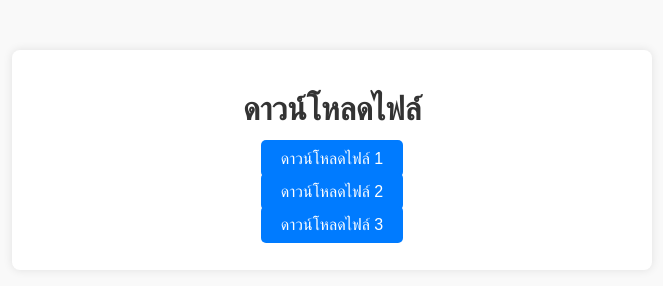
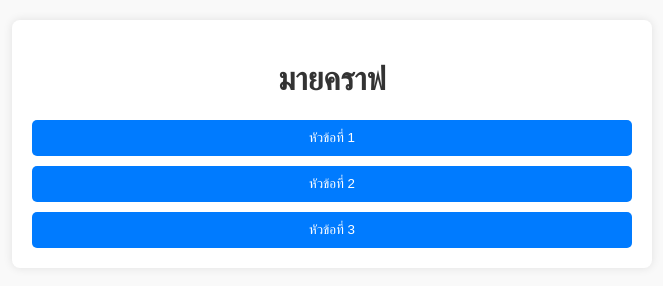
Before and after one commit to ghbkjnl/ghbkjnl.github.io, a plain HTML site: page index.html in a window 1280 px wide. Shown: the whole page, without its empty margins (308-971 px from the left). Drawn offline with Linux system fonts and the light colour scheme.

Commit message:
Update index.html

```diff
--- a/index.html
+++ b/index.html
@@ -4,17 +4,16 @@
     <meta charset="UTF-8">
     <meta http-equiv="X-UA-Compatible" content="IE=edge">
     <meta name="viewport" content="width=device-width, initial-scale=1.0">
-    <title>Download Links</title>
+    <title>ดาวน์โหลด</title>
     <style>
         body {
             font-family: Arial, sans-serif;
             margin: 0;
-            padding: 0;
+            padding: 20px;
             background-color: #f9f9f9;
             display: flex;
             flex-direction: column;
             align-items: center;
-            padding-top: 50px;
         }
         .container {
             width: 90%;
@@ -28,35 +27,91 @@
             text-align: center;
             color: #333;
         }
+        .menu {
+            display: flex;
+            flex-direction: column;
+            gap: 10px;
+        }
+        .menu button {
+            padding: 10px;
+            background-color: #007bff;
+            color: white;
+            border: none;
+            border-radius: 5px;
+            cursor: pointer;
+            transition: background-color 0.3s;
+        }
+        .menu button:hover {
+            background-color: #0056b3;
+        }
+        .download-section {
+            margin-top: 20px;
+            display: none;
+        }
         .download-list {
             list-style-type: none;
             padding: 0;
         }
-        .download-list li {
-            margin: 15px 0;
-            text-align: center;
-        }
         .download-list a {
             text-decoration: none;
-            color: #fff;
-            background-color: #007bff;
-            padding: 10px 20px;
-            border-radius: 5px;
-            transition: background-color 0.3s;
+            color: #007bff;
+            padding: 8px;
+            display: block;
+            transition: color 0.3s;
         }
         .download-list a:hover {
-            background-color: #0056b3;
+            color: #0056b3;
         }
     </style>
 </head>
 <body>
     <div class="container">
-        <h1>ดาวน์โหลดไฟล์</h1>
-        <ul class="download-list">
-            <li><a href="link-to-your-file1" download>ดาวน์โหลดไฟล์ 1</a></li>
-            <li><a href="link-to-your-file2" download>ดาวน์โหลดไฟล์ 2</a></li>
-            <li><a href="link-to-your-file3" download>ดาวน์โหลดไฟล์ 3</a></li>
-        </ul>
+        <h1>มายคราฟ</h1>
+        <div class="menu">
+            <button onclick="showDownloads('section1')">หัวข้อที่ 1</button>
+            <button onclick="showDownloads('section2')">หัวข้อที่ 2</button>
+            <button onclick="showDownloads('section3')">หัวข้อที่ 3</button>
+        </div>
+
+        <div id="section1" class="download-section">
+            <h2>ลิงก์ดาวน์โหลดสำหรับหัวข้อที่ 1</h2>
+            <ul class="download-list">
+                <li><a href="link-to-your-file1" download>ดาวน์โหลดไฟล์ 1.1</a></li>
+                <li><a href="link-to-your-file2" download>ดาวน์โหลดไฟล์ 1.2</a></li>
+            </ul>
+        </div>
+
+        <div id="section2" class="download-section">
+            <h2>ลิงก์ดาวน์โหลดสำหรับหัวข้อที่ 2</h2>
+            <ul class="download-list">
+                <li><a href="link-to-your-file3" download>ดาวน์โหลดไฟล์ 2.1</a></li>
+                <li><a href="link-to-your-file4" download>ดาวน์โหลดไฟล์ 2.2</a></li>
+            </ul>
+        </div>
+
+        <div id="section3" class="download-section">
+            <h2>ลิงก์ดาวน์โหลดสำหรับหัวข้อที่ 3</h2>
+            <ul class="download-list">
+                <li><a href="link-to-your-file5" download>ดาวน์โหลดไฟล์ 3.1</a></li>
+                <li><a href="link-to-your-file6" download>ดาวน์โหลดไฟล์ 3.2</a></li>
+            </ul>
+        </div>
     </div>
+
+    <script>
+        function showDownloads(sectionId) {
+            // ซ่อนทุกส่วนของลิงก์ดาวน์โหลด
+            var sections = document.querySelectorAll('.download-section');
+            sections.forEach(function(section) {
+                section.style.display = 'none';
+            });
+
+            // แสดงส่วนที่เลือก
+            var selectedSection = document.getElementById(sectionId);
+            if (selectedSection) {
+                selectedSection.style.display = 'block';
+            }
+        }
+    </script>
 </body>
 </html>
```
